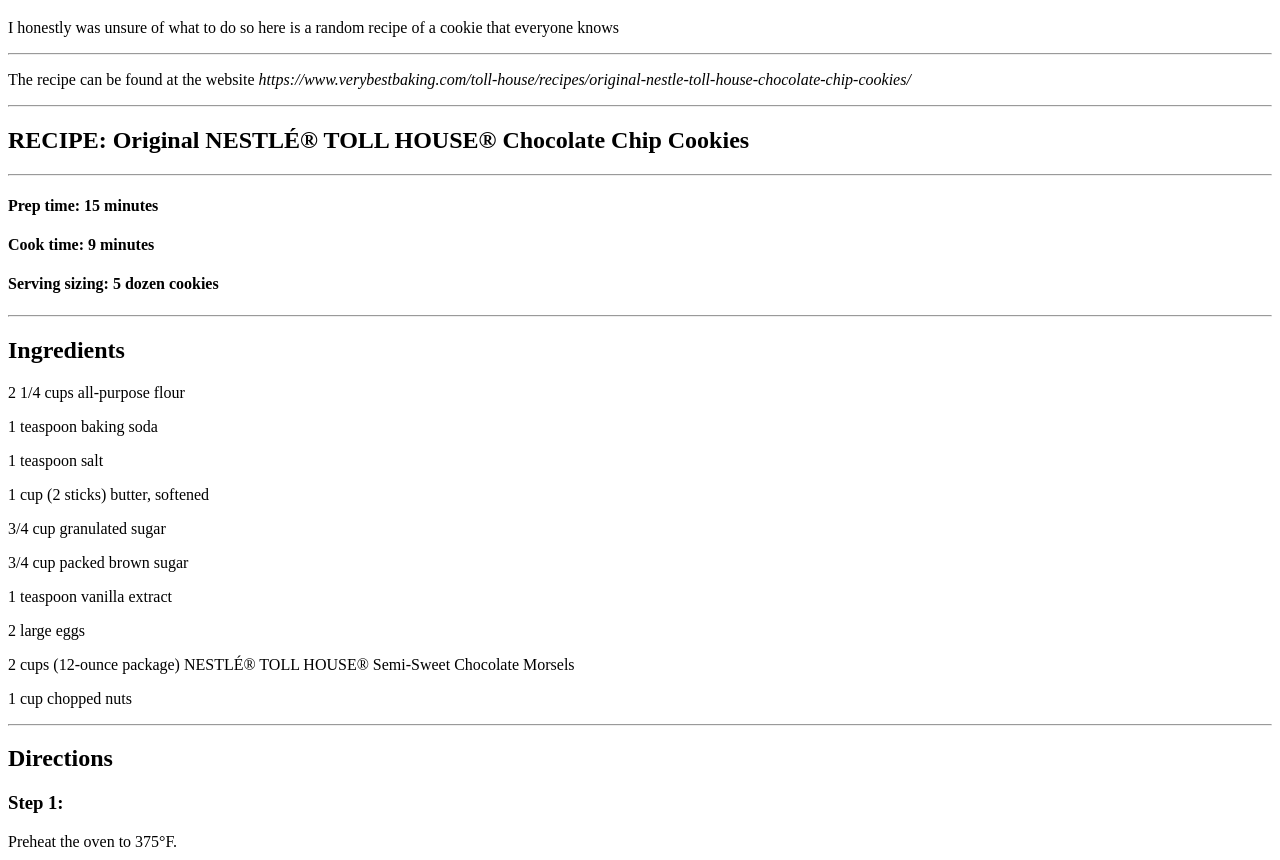
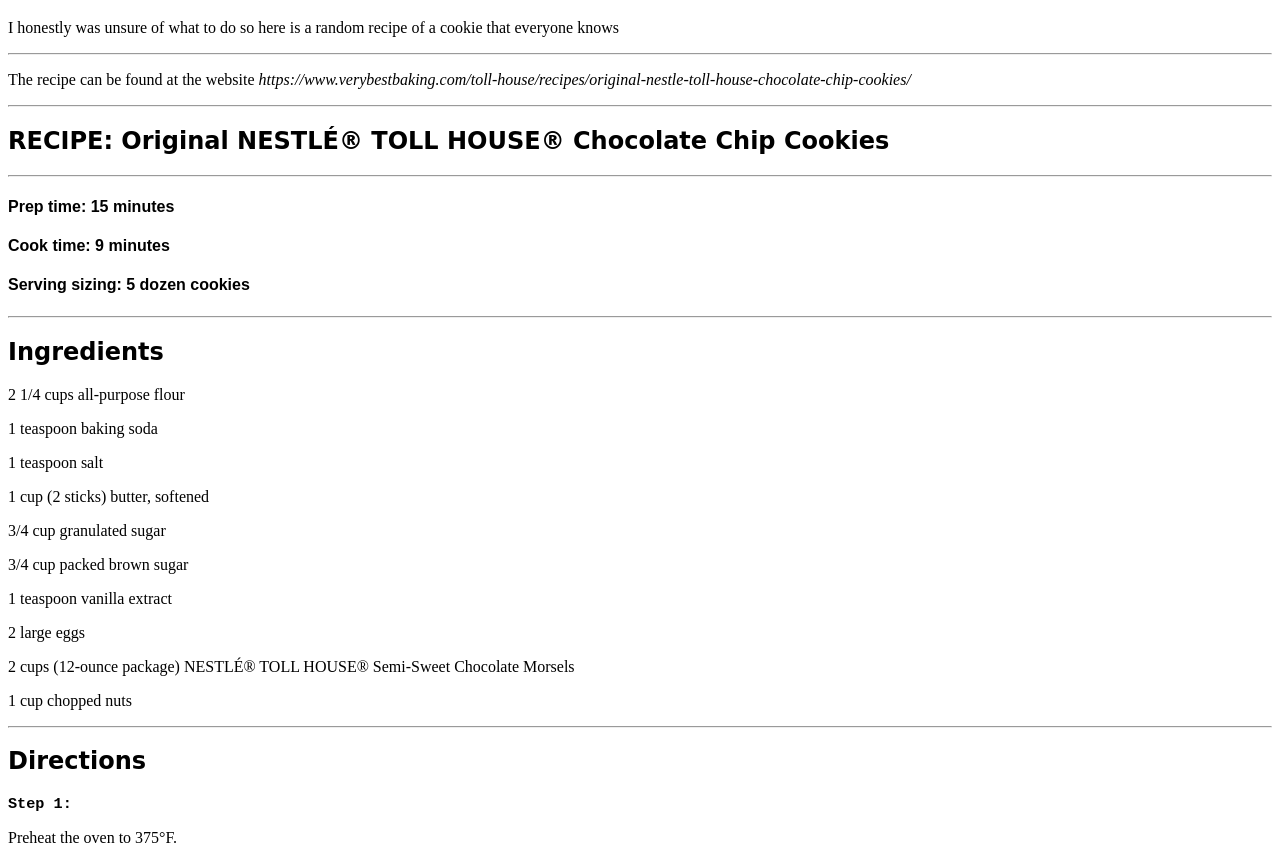
Before and after one commit to hannoni/Hello-World, a plain HTML site: page index.html in a window 1280 px wide. Shown: the part 61-921 px from the top of the page. Drawn offline with Linux system fonts and the light colour scheme.

Commit message:
Update main.css

```diff
--- a/css/main.css
+++ b/css/main.css
@@ -2,7 +2,21 @@ h1 {
   font-family: sans-serif;
 }
 
+h2 {
+    font-family: cursive;
+}
 
+h3 {
+    font-family: fantasy;
+}
+
+h3 {
+    font-family: monospace;
+}
+
+h4 {
+    font-family: sans-serif;
+}
 
 /* Flexible images */
 
```
